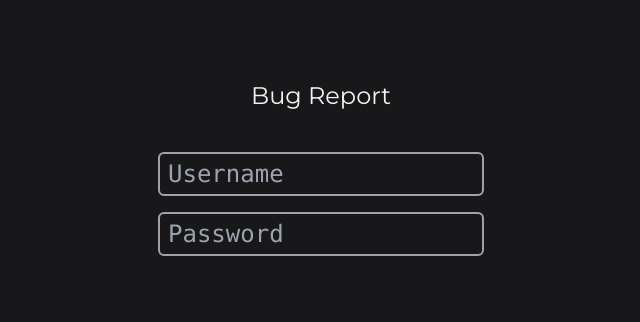
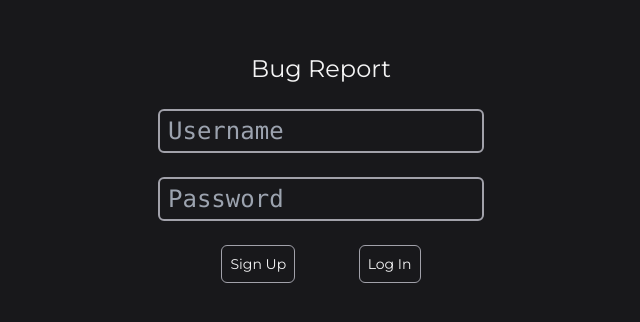
Before and after one commit to ChristianPayne/bug-report, a React (Vite) app: page /login in a window 1280 px wide. Shown: the part 206-528 px from the top of the page, without its empty margins (319-959 px from the left). Built offline with nearby package versions, Linux system fonts and the light colour scheme.

Commit message:
Style mods and new favicon.

```diff
--- a/src/Dashboard/Dashboard.tsx
+++ b/src/Dashboard/Dashboard.tsx
@@ -12,6 +12,7 @@ export const Dashboard: FC<Props> = () => {
 
   return (
     <>
+      Loading...
     </>
   )
 }
--- a/src/Login/Login.tsx
+++ b/src/Login/Login.tsx
@@ -63,8 +63,8 @@ export const Login: FC<Props> = () => {
 
   return (
     <div className="text-center flex flex-col items-center justify-center h-full">
-      <header className="flex flex-col space-y-4 text-2xl min-w-1/2 mb-6">
-        <h1 className="text-2xl mb-6 font-montserrat">Bug Report</h1>
+      <header className="flex flex-col space-y-6 text-2xl min-w-1/2">
+        <h1 className="text-2xl font-montserrat">Bug Report</h1>
         <input
         onKeyUp={handleInput}
         onChange={ ($event)=> {handleChangeInput($event, "username")}}
@@ -78,8 +78,13 @@ export const Login: FC<Props> = () => {
         type="password"
         className="appearance-none bg-zinc-900 rounded-md border-zinc-400 border-2 px-2 py-1" placeholder="Password"
         />
+        <div className='flex justify-evenly'>
+          <a href="/signup" className='font-montserrat text-sm border p-2 rounded-md border-zinc-400'>Sign Up</a>
+          <a onClick={()=> logIn(usernameInput, passwordInput)}
+          className='font-montserrat text-sm cursor-pointer border p-2 rounded-md border-zinc-400'>Log In</a>
+        </div>
+        <p className={(loginMessage ? '': 'opacity-0') + " text-lg"}>{loginMessage ? loginMessage : "Please Login..."}</p>
       </header>
-      <p className={(loginMessage ? '': 'opacity-0') + " text-lg"}>{loginMessage ? loginMessage : "Please Login..."}</p>
     </div>
   )
 }
```
Also changed, not shown: src/favicon.svg.
